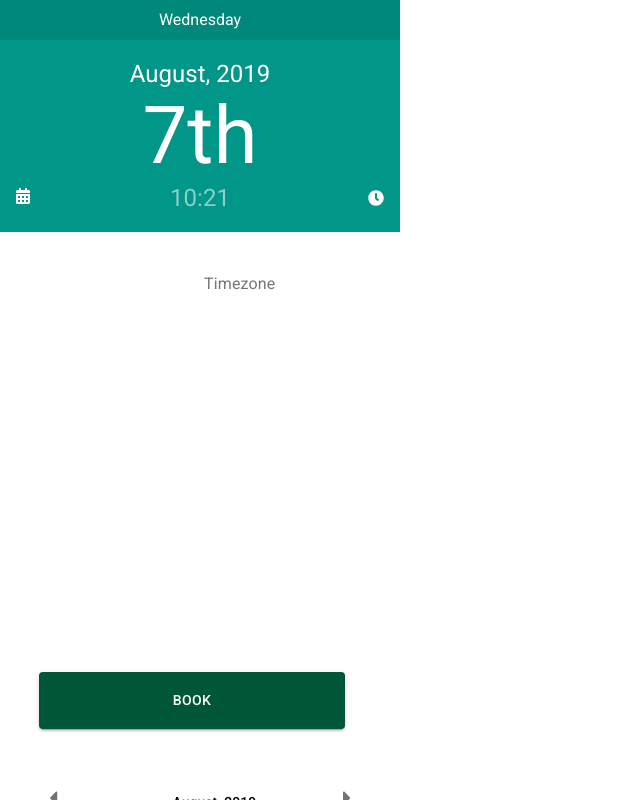
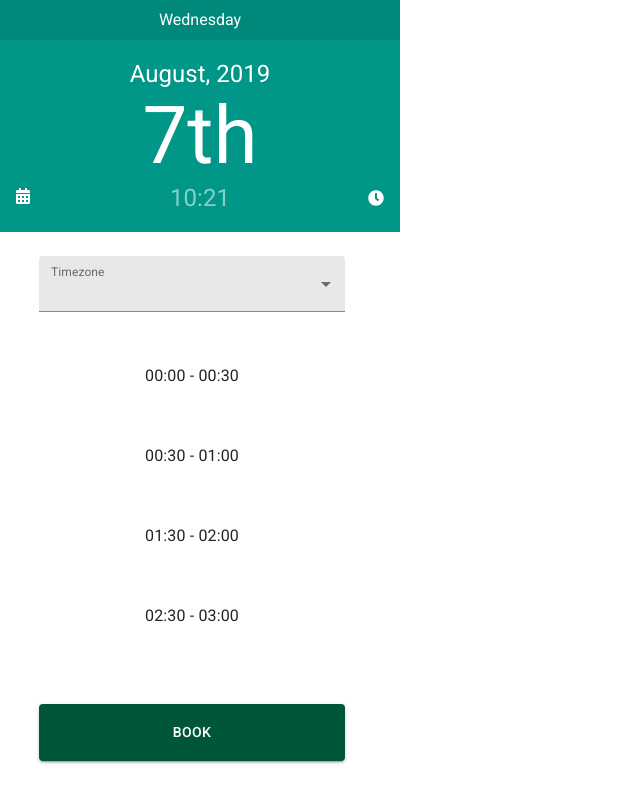
Before and after one commit to wendy-hopla/hopla-calendar-test, a React (Create React App) app: page / in a window 1280 px wide. Both pictures are taken after a click on the element "10". Shown: the top 800 px of the page, without its empty margins (0-640 px from the left). Built offline with nearby package versions, Linux system fonts and the light colour scheme.

Commit message:
components show update

```diff
--- a/src/component/calendar/Calendar.jsx
+++ b/src/component/calendar/Calendar.jsx
@@ -1,57 +1,61 @@
-import React, { Component } from 'react';
+import React, { Component } from "react";
 // import ReactDOM from 'react-dom';
-import moment from 'moment';
-import momentTZ from 'moment-timezone';
+import moment from "moment";
+import momentTZ from "moment-timezone";
 import "./calendar.css";
 
 //Import Other Components
 import CalendarStep from "./CalendarStep";
 
 //Material UI
-import PropTypes from 'prop-types';
-import { withStyles } from '@material-ui/core/styles';
-import FilledInput from '@material-ui/core/FilledInput';
-import InputLabel from '@material-ui/core/InputLabel';
-import FormControl from '@material-ui/core/FormControl';
-import Select from '@material-ui/core/Select';
-import List from '@material-ui/core/List';
-import ListItem from '@material-ui/core/ListItem';
-import ListItemText from '@material-ui/core/ListItemText';
-import Button from '@material-ui/core/Button';
-import { FixedSizeList } from 'react-window';
+import PropTypes from "prop-types";
+import { withStyles } from "@material-ui/core/styles";
+import FilledInput from "@material-ui/core/FilledInput";
+import InputLabel from "@material-ui/core/InputLabel";
+import FormControl from "@material-ui/core/FormControl";
+import Select from "@material-ui/core/Select";
+import List from "@material-ui/core/List";
+import ListItem from "@material-ui/core/ListItem";
+import ListItemText from "@material-ui/core/ListItemText";
+import Button from "@material-ui/core/Button";
+import { FixedSizeList } from "react-window";
 
 // import { range } from "moment-range";
 
 //Bootstrap Grid
-import { Row } from 'react-bootstrap';
-import { Col } from 'react-bootstrap';
+import { Row } from "react-bootstrap";
+import { Col } from "react-bootstrap";
 
 //FontAwesome
-import { library } from '@fortawesome/fontawesome-svg-core';
-import { FontAwesomeIcon } from '@fortawesome/react-fontawesome';
-import { fab } from '@fortawesome/free-brands-svg-icons';
-import { faCalendarAlt, faClock, faCaretLeft, faCaretRight } from '@fortawesome/free-solid-svg-icons';
-import { MenuList, MenuItem } from '@material-ui/core';
+import { library } from "@fortawesome/fontawesome-svg-core";
+import { FontAwesomeIcon } from "@fortawesome/react-fontawesome";
+import { fab } from "@fortawesome/free-brands-svg-icons";
+import {
+  faCalendarAlt,
+  faClock,
+  faCaretLeft,
+  faCaretRight
+} from "@fortawesome/free-solid-svg-icons";
+import { MenuList, MenuItem } from "@material-ui/core";
 
-import { Scrollbars } from 'react-custom-scrollbars';
+import { Scrollbars } from "react-custom-scrollbars";
 
-library.add(fab, faCalendarAlt, faClock, faCaretLeft, faCaretRight)
+library.add(fab, faCalendarAlt, faClock, faCaretLeft, faCaretRight);
 
 const styles = theme => ({
   root: {
-    display: 'flex',
-    flexWrap: 'wrap',
+    display: "flex",
+    flexWrap: "wrap"
   },
   formControl: {
-    width: '100%',
+    width: "100%",
     margin: theme.spacing.unit,
-    minWidth: 320,
+    minWidth: 320
   },
   selectEmpty: {
-    marginTop: theme.spacing.unit * 2,
-  },
+    marginTop: theme.spacing.unit * 2
+  }
 });
-
 
 class Calendar extends Component {
   weekdayshort = moment.weekdaysMin();
@@ -67,21 +71,43 @@ class Calendar extends Component {
     selectedTimezone: null,
     timeZone: momentTZ.tz.names(),
     labelWidth: 0,
-        hourList: ['00:00 - 00:30', '00:30 - 01:00', '01:30 - 02:00', '02:30 - 03:00', '03:30 - 04:00',
-                  '04:30 - 05:00', '05:30 - 06:00', '06:30 - 07:00', '07:30 - 08:00', '08:30 - 09:00',
-                  '09:30 - 10:00', '10:30 - 11:00', '11:30 - 12:00', '12:30 - 13:00', '13:30 - 14:00',
-                  '14:30 - 15:00', '15:30 - 16:00', '16:30 - 17:00', '17:30 - 18:00', '18:30 - 19:00',
-                  '19:30 - 20:00', '20:30 - 21:00', '21:30 - 22:00', '22:30 - 23:00', '23:30 - 24:00'],
     timeSelections: [
-          { id: 'fdsd', hourList: ['00:00 - 00:30', '00:30 - 01:00', '01:30 - 02:00', '02:30 - 03:00', '03:30 - 04:00',
-          '04:30 - 05:00', '05:30 - 06:00', '06:30 - 07:00', '07:30 - 08:00', '08:30 - 09:00',
-          '09:30 - 10:00', '10:30 - 11:00', '11:30 - 12:00', '12:30 - 13:00', '13:30 - 14:00',
-          '14:30 - 15:00', '15:30 - 16:00', '16:30 - 17:00', '17:30 - 18:00', '18:30 - 19:00',
-          '19:30 - 20:00', '20:30 - 21:00', '21:30 - 22:00', '22:30 - 23:00', '23:30 - 24:00'] },
-          { id: 'adsf', title: 'If it will show the texts' },
-          { id: 'afdsf', title: 'Test succeed!' },],
-        displayTimeSelection: false
-    }
+      {
+        id: "timeSelections",
+        hourList: [
+          "00:00 - 00:30",
+          "00:30 - 01:00",
+          "01:30 - 02:00",
+          "02:30 - 03:00",
+          "03:30 - 04:00",
+          "04:30 - 05:00",
+          "05:30 - 06:00",
+          "06:30 - 07:00",
+          "07:30 - 08:00",
+          "08:30 - 09:00",
+          "09:30 - 10:00",
+          "10:30 - 11:00",
+          "11:30 - 12:00",
+          "12:30 - 13:00",
+          "13:30 - 14:00",
+          "14:30 - 15:00",
+          "15:30 - 16:00",
+          "16:30 - 17:00",
+          "17:30 - 18:00",
+          "18:30 - 19:00",
+          "19:30 - 20:00",
+          "20:30 - 21:00",
+          "21:30 - 22:00",
+          "22:30 - 23:00",
+          "23:30 - 24:00"
+        ]
+      },
+      { id: "adsf", title: "If it will show the texts" },
+      { id: "afdsf", title: "Test succeed!" }
+    ],
+    displayTimeSelection: false,
+    displayCalendarTable: false
+  };
 
   renderShowCurrentDay() {
     return this.state.dateObject.format("dddd");
@@ -131,32 +157,31 @@ class Calendar extends Component {
       showCalendarTable: !this.state.showCalendarTable
     });
   };
-      setTimeZone = timezone => {
-
-      };
   showDay() {
-        return <span>{ this.currentDay }</span>;
+    return <span>{this.currentDay}</span>;
   }
-      render(){
-          return(
+  render() {
+    return (
       <div>
-              <p>{ this.currentDay }</p>
+        <p>{this.currentDay}</p>
       </div>
-              )
+    );
   }
   TimeZones = props => {
     let timeZone = [];
     props.data.map(data => {
       timeZone.push(
-            <Select key={data}
+        <Select
+          key={data}
           onChange={e => {
             this.setTimeZone(data);
-            }}>
-            <MenuList>{ data }</MenuList>
+          }}
+        >
+          <MenuList>{data}</MenuList>
         </Select>
       );
     });
-      }
+  };
   MonthList = props => {
     let months = [];
     props.data.map(data => {
@@ -236,7 +261,7 @@ class Calendar extends Component {
     this.setState({
       dateObject: dateObject,
       showMonthTable: !this.state.showMonthTable,
-          showYearNav: !this.state.showYearNav,
+      showYearNav: !this.state.showYearNav
     });
   };
   onYearChange = e => {
@@ -314,42 +339,38 @@ class Calendar extends Component {
       }
     );
   };
+  onCalendarIconClick = () => {
+    this.setState(
+      {
+        displayCalendarTable: false
+      },
+      () => {
+        this.displayCalendarTable();
+      }
+    );
+  };
+  displayCalendarTable = () => {
+    this.setState({
+      displayCalendarTable: !this.state.displayCalendarTable
+    });
+  };
   displayTimeSelection = () => {
     this.setState({
       displayTimeSelection: !this.state.displayTimeSelection
-        })
-      }
+    });
+  };
+  handleChange = field => e => {
+    this.setState({ [field]: e.target.value });
+  };
 
-      // componentDidMount() {
-      //   this.setState({
-      //     labelWidth: ReactDOM.findDOMNode(this.InputLabelRef).offsetWidth
-      //   });
-      // };
-
-      // handleChange = event => {
-      //   this.setState({ [event.target.name]: event.target.value });
-      // };
-      handleChange = field => e => {
-        this.setState({[field]: e.target.value})
-      }
-
-      calendarTable = ({show}) => {
-
-      }
+  calendarTable = ({ show }) => {};
 
   render() {
     const { classes } = this.props;
 
     let timeSelections = null;
-        if ( this.state.displayTimeSelection ) {
-          timeSelections = (
-          <div>
-               {/* { this.state.timeSelections.map((timeSelections, index) => { */}
-                 {/* return  */}
-                 <CalendarStep />
-               {/* })} */}
-          </div>
-          )
+    if (this.state.displayTimeSelection) {
+      timeSelections = <CalendarStep />;
     }
 
     let weekdayshortname = this.weekdayshort.map(day => {
@@ -368,7 +389,6 @@ class Calendar extends Component {
           <span
             onClick={e => {
               this.onDayClick(e, d);
-
             }}
           >
             {d}
@@ -400,21 +420,23 @@ class Calendar extends Component {
 
     return (
       <section className="body-section">
-              <div className="top-header">
-              { this.renderShowCurrentDay() }
-              </div>
+        <div className="top-header">{this.renderShowCurrentDay()}</div>
         <div className="cover-header">
-              <div className="month-year">
-              { this.renderShowCurrentMonthYear() }
-              </div>
-              <div className="day-num">
-              { this.renderShowCurrentDayNum() }
-              </div>
+          <div className="month-year">{this.renderShowCurrentMonthYear()}</div>
+          <div className="day-num">{this.renderShowCurrentDayNum()}</div>
           <Row>
             <Col xs lg="2" className="calendar-icon">
-              <FontAwesomeIcon icon="calendar-alt"/>
+              <span
+                onClick={e => {
+                  this.onCalendarIconClick();
+                }}
+              >
+                <FontAwesomeIcon icon="calendar-alt" />
+              </span>
             </Col>
-              <Col xs lg="8" className="hour-minute-range">{ this.renderShowCurrentHour() }</Col>
+            <Col xs lg="8" className="hour-minute-range">
+              {this.renderShowCurrentHour()}
+            </Col>
             <Col xs lg="2" className="clock-icon">
               <FontAwesomeIcon icon="clock" />
             </Col>
@@ -429,11 +451,13 @@ class Calendar extends Component {
                   onClick={e => {
                     this.onPrev();
                   }}
-                          className="calendar-button button-prev">
+                  className="calendar-button button-prev"
+                >
                   <FontAwesomeIcon icon="caret-left" />
                 </span>
                 {!this.state.showMonthTable && !this.state.showYearEditor && (
-                          <span className="calendar-label calendar-label-left"
+                  <span
+                    className="calendar-label calendar-label-left"
                     onClick={e => {
                       this.showMonth();
                     }}
@@ -455,11 +479,14 @@ class Calendar extends Component {
                     this.onNext();
                   }}
                   className="calendar-button button-next"
-                      ><FontAwesomeIcon icon="caret-right" />
+                >
+                  <FontAwesomeIcon icon="caret-right" />
                 </span>
               </div>
               <div className="calendar-date">
-                      {this.state.showYearNav && <this.YearTable props={this.year()} />}
+                {this.state.showYearNav && (
+                  <this.YearTable props={this.year()} />
+                )}
                 {this.state.showMonthTable && (
                   <this.MonthList data={moment.months()} />
                 )}
@@ -503,8 +530,7 @@ class Calendar extends Component {
 }
 
 Calendar.propTypes = {
-  classes: PropTypes.object.isRequired,
-  style: PropTypes.object.isRequired,
+  classes: PropTypes.object.isRequired
 };
 
-export default withStyles(styles) (Calendar);
+export default withStyles(styles)(Calendar);
--- a/src/component/calendar/CalendarStep.jsx
+++ b/src/component/calendar/CalendarStep.jsx
@@ -1,84 +1,155 @@
-import React, { Component } from 'react';
+import React, { Component } from "react";
 // import ReactDOM from 'react-dom';
-import moment from 'moment';
-import momentTZ from 'moment-timezone';
+import moment from "moment";
+import momentTZ from "moment-timezone";
 import "./calendar.css";
 
 //Material UI
-import PropTypes from 'prop-types';
-import { withStyles } from '@material-ui/core/styles';
-import FilledInput from '@material-ui/core/FilledInput';
-import InputLabel from '@material-ui/core/InputLabel';
-import FormControl from '@material-ui/core/FormControl';
-import Select from '@material-ui/core/Select';
-import List from '@material-ui/core/List';
-import ListItem from '@material-ui/core/ListItem';
-import ListItemText from '@material-ui/core/ListItemText';
-import Button from '@material-ui/core/Button';
-import { FixedSizeList } from 'react-window';
+import PropTypes from "prop-types";
+import { withStyles } from "@material-ui/core/styles";
+import FilledInput from "@material-ui/core/FilledInput";
+import InputLabel from "@material-ui/core/InputLabel";
+import FormControl from "@material-ui/core/FormControl";
+import Select from "@material-ui/core/Select";
+import List from "@material-ui/core/List";
+import ListItem from "@material-ui/core/ListItem";
+import ListItemText from "@material-ui/core/ListItemText";
+import Button from "@material-ui/core/Button";
+import { FixedSizeList } from "react-window";
 
 // import { range } from "moment-range";
 
 //Bootstrap Grid
-import { Row } from 'react-bootstrap';
-import { Col } from 'react-bootstrap';
+import { Row } from "react-bootstrap";
+import { Col } from "react-bootstrap";
 
 //FontAwesome
-import { library } from '@fortawesome/fontawesome-svg-core';
-import { FontAwesomeIcon } from '@fortawesome/react-fontawesome';
-import { fab } from '@fortawesome/free-brands-svg-icons';
-import { faCalendarAlt, faClock, faCaretLeft, faCaretRight } from '@fortawesome/free-solid-svg-icons';
-import { MenuList, MenuItem } from '@material-ui/core';
+import { library } from "@fortawesome/fontawesome-svg-core";
+import { FontAwesomeIcon } from "@fortawesome/react-fontawesome";
+import { fab } from "@fortawesome/free-brands-svg-icons";
+import {
+  faCalendarAlt,
+  faClock,
+  faCaretLeft,
+  faCaretRight
+} from "@fortawesome/free-solid-svg-icons";
+import { MenuList, MenuItem } from "@material-ui/core";
 
-import { Scrollbars } from 'react-custom-scrollbars';
+import { Scrollbars } from "react-custom-scrollbars";
 
-library.add(fab, faCalendarAlt, faClock, faCaretLeft, faCaretRight)
+library.add(fab, faCalendarAlt, faClock, faCaretLeft, faCaretRight);
 
 const styles = theme => ({
   root: {
-    display: 'flex',
-    flexWrap: 'wrap',
+    display: "flex",
+    flexWrap: "wrap"
   },
   formControl: {
-    width: '100%',
+    width: "100%",
     margin: theme.spacing.unit,
-    minWidth: 320,
+    minWidth: 320
   },
   selectEmpty: {
-    marginTop: theme.spacing.unit * 2,
-  },
+    marginTop: theme.spacing.unit * 2
+  }
 });
 
+class CalendarStep extends Component {
+  state = {
+    selectedTimezone: null,
+    timeZone: momentTZ.tz.names(),
+    hourList: [
+      "00:00 - 00:30",
+      "00:30 - 01:00",
+      "01:30 - 02:00",
+      "02:30 - 03:00",
+      "03:30 - 04:00",
+      "04:30 - 05:00",
+      "05:30 - 06:00",
+      "06:30 - 07:00",
+      "07:30 - 08:00",
+      "08:30 - 09:00",
+      "09:30 - 10:00",
+      "10:30 - 11:00",
+      "11:30 - 12:00",
+      "12:30 - 13:00",
+      "13:30 - 14:00",
+      "14:30 - 15:00",
+      "15:30 - 16:00",
+      "16:30 - 17:00",
+      "17:30 - 18:00",
+      "18:30 - 19:00",
+      "19:30 - 20:00",
+      "20:30 - 21:00",
+      "21:30 - 22:00",
+      "22:30 - 23:00",
+      "23:30 - 24:00"
+    ]
+  };
 
-const CalendarStep = ( props ) => {
+  handleChange = field => e => {
+    this.setState({ [field]: e.target.value });
+  };
+
+  render() {
+    const hourList = null;
     return (
       <Col>
         <div className="col filter-column">
           <FormControl variant="filled">
             <InputLabel>Timezone</InputLabel>
-       {/* <Select value={this.state.timeZone} onChange={this.handleChange('timeZone')} input={<FilledInput placeholder="GMT+2 (South Africa)" name="timeZone" id="filled-timeZone-simple"/>}>
+            <Select
+              value={this.state.timeZone}
+              onChange={this.handleChange("timeZone")}
+              input={
+                <FilledInput
+                  placeholder="GMT+2 (South Africa)"
+                  name="timeZone"
+                  id="filled-timeZone-simple"
+                />
+              }
+            >
               <MenuItem>GMT+2 (South Africa)</MenuItem>
-         {this.state.timeZone.map(data => <MenuItem key={data} className="time-list"><span>{data}</span><br/></MenuItem>)}
-       </Select> */}
+              {this.state.timeZone.map(data => (
+                <MenuItem key={data} className="time-list">
+                  <span>{data}</span>
+                  <br />
+                </MenuItem>
+              ))}
+            </Select>
           </FormControl>
           <List className="hour">
             <Scrollbars>
-       {/* {this.state.hourList.map(data => <ListItem key={data} className="hour-row"><ListItemText className="hour-item">{data}</ListItemText><br/></ListItem>)} */}
-       <ListItem key={props.hourList} className="row"><ListItemText>{props.hourList}</ListItemText></ListItem>
+              {this.state.hourList.map(data => (
+                <ListItem key={data} className="hour-row">
+                  <ListItemText className="hour-item">{data}</ListItemText>
+                  <br />
+                </ListItem>
+              ))}
+              <HourList hourList={hourList} />
             </Scrollbars>
           </List>
-     <Button variant="contained" color="primary" className="button-primary">
+          <Button
+            variant="contained"
+            color="primary"
+            className="button-primary"
+          >
             BOOK
           </Button>
         </div>
       </Col>
-    )
+    );
+  }
+}
+
+const HourList = props => (
+  <ListItem key={props.hourList} className="row">
+    <ListItemText>{props.hourList}</ListItemText>
+  </ListItem>
+);
+
+CalendarStep.propTypes = {
+  classes: PropTypes.object.isRequired
 };
 
-
-   CalendarStep.propTypes = {
-    classes: PropTypes.object.isRequired,
-    style: PropTypes.object.isRequired,
-  };
-
-export default  withStyles(styles) (CalendarStep);
+export default withStyles(styles)(CalendarStep);
--- a/src/component/calendar/calendar.css
+++ b/src/component/calendar/calendar.css
@@ -8,67 +8,67 @@
  |  @copyright     Copyright Â© 2018 - SamBrishes, pytesNET <pytes@gmx.net>
  |                 Copyright Â© 2018 - MrGuiseppe <https://github.com/MrGuiseppe>
  */
-body{
+body {
   background: #fff;
   overflow-x: hidden;
 }
-.header-section{
+.header-section {
   position: relative;
 }
-.top-header{
+.top-header {
   text-align: center;
   padding: 8px;
-  background: #00897B;
+  background: #00897b;
   color: #fff;
   width: 100%;
 }
-.cover-header{
+.cover-header {
   text-align: center;
   padding: 16px;
   background: #009688;
   color: #fff;
 }
-.month-year{
-  margin-bottom: -16px;;
+.month-year {
+  margin-bottom: -16px;
   font-size: 24px;
 }
-.day-num{
+.day-num {
   margin-bottom: -16px;
   font-size: 80px;
 }
-.hour-minute-range{
+.hour-minute-range {
   font-size: 24px;
-  color: rgba(255, 255, 255, .54);
+  color: rgba(255, 255, 255, 0.54);
 }
-.body-section{
-  width:400px;
+.body-section {
+  width: 400px;
   text-align: center;
   overflow: hidden;
 }
-.calendar-icon{
+.calendar-icon {
   text-align: left;
   margin-top: 5px;
 }
-.clock-icon{
+.clock-icon {
   text-align: right;
   margin-top: 7px;
 }
-.calendar-column{
+.calendar-column {
   display: block;
   margin-top: 16px;
   /* padding: 24px 24px 24px 37px; */
 }
-.filter-column{
+.filter-column {
   display: block;
   padding: 24px 40px 24px 24px;
 }
-.calendar-view{
+.calendar-view {
   display: block;
 }
-.time-list{
+.time-list {
   padding: 16px !important;
 }
-.hour{
+.hour {
   height: 360px;
   margin-top: 16px !important;
   margin-bottom: 16px !important;
@@ -82,15 +82,15 @@ body{
 /* .hour-row{
   padding: 24px !important;
 } */
-.hour-item{
+.hour-item {
   text-align: center;
 }
-li.hour-row{
+li.hour-row {
   padding: 24px !important;
 }
-li.hour-row :hover{
-  cursor:pointer;
-  background-color:#EBEBEB;
+li.hour-row :hover {
+  cursor: pointer;
+  background-color: #ebebeb;
   color: #000;
   font-weight: 500;
 }
@@ -100,7 +100,7 @@ li.hour-row :hover{
   color: #000;
   font-weight: 500;
 } */
-.button-primary{
+.button-primary {
   padding: 16px !important;
   width: 100%;
   background-color: #005738 !important;
@@ -147,10 +147,10 @@ li.hour-row :hover{
   background-repeat: no-repeat;
   background-position: center center;
 }
-.calendar-label-left{
+.calendar-label-left {
   text-align: right;
 }
-.calendar-label-right{
+.calendar-label-right {
   text-align: left;
   padding-left: 4px;
 }
@@ -193,7 +193,7 @@ li.hour-row :hover{
 }
 .tail-datetime-calendar .calendar-date table thead tr > *,
 .tail-datetime-calendar .calendar-date table tbody tr > * {
-  color: rgba(0, 0, 0, .55);
+  color: rgba(0, 0, 0, 0.55);
   width: 35px;
   height: 35px;
   padding: 0;
@@ -381,10 +381,13 @@ li.hour-row :hover{
   line-height: 12px;
 }
 /* @end tail.DateTime */
+.MuiFormControl-root {
+  width: 100%;
+}
 
 /* @start of media queries */
-@media(min-width: 320px){
-  .tail-datetime-calendar .calendar-date table tbody tr > *::after{
+@media (min-width: 320px) {
+  .tail-datetime-calendar .calendar-date table tbody tr > *::after {
     left: 7px !important;
   }
   .calendar-column {
@@ -392,8 +395,8 @@ li.hour-row :hover{
     padding: 24px 24px 24px 24px;
   }
 }
-@media(min-width: 375px){
-  .tail-datetime-calendar .calendar-date table tbody tr > *::after{
+@media (min-width: 375px) {
+  .tail-datetime-calendar .calendar-date table tbody tr > *::after {
     left: 11px !important;
   }
   .calendar-column {
@@ -401,8 +404,8 @@ li.hour-row :hover{
     padding: 24px 24px 24px 24px;
   }
 }
-@media(min-width: 425px){
-  .tail-datetime-calendar .calendar-date table tbody tr > *::after{
+@media (min-width: 425px) {
+  .tail-datetime-calendar .calendar-date table tbody tr > *::after {
     left: 14px !important;
   }
   .calendar-column {
@@ -410,8 +413,8 @@ li.hour-row :hover{
     padding: 24px 24px 24px 24px;
   }
 }
-@media(min-width: 540px){
-  .tail-datetime-calendar .calendar-date table tbody tr > *::after{
+@media (min-width: 540px) {
+  .tail-datetime-calendar .calendar-date table tbody tr > *::after {
     left: 22px !important;
   }
   .calendar-column {
@@ -419,8 +422,8 @@ li.hour-row :hover{
     padding: 24px 24px 24px 24px;
   }
 }
-@media(min-width: 680px){
-  .tail-datetime-calendar .calendar-date table tbody tr > *::after{
+@media (min-width: 680px) {
+  .tail-datetime-calendar .calendar-date table tbody tr > *::after {
     left: 29px !important;
   }
   .calendar-column {
@@ -428,8 +431,8 @@ li.hour-row :hover{
     padding: 24px 24px 24px 24px;
   }
 }
-@media(max-width: 767px){
-  .filter-column{
+@media (max-width: 767px) {
+  .filter-column {
     display: none;
   }
   .tail-datetime-calendar {
@@ -449,7 +452,7 @@ li.hour-row :hover{
     padding-left: 22px !important;
   }
 }
-@media(min-width: 768px){
+@media (min-width: 768px) {
   /* Select a Day */
   .tail-datetime-calendar .calendar-date table tbody tr > *::after {
     top: 3px;
@@ -472,7 +475,7 @@ li.hour-row :hover{
     padding-left: 16px !important;
   }
 }
-@media(min-width: 1024px){
+@media (min-width: 1024px) {
   .tail-datetime-calendar .calendar-date table tbody tr > *::after {
     top: 3px;
     left: 13px !important;
@@ -494,7 +497,7 @@ li.hour-row :hover{
     padding-left: 0;
   }
 }
-@media(min-width: 1280px){
+@media (min-width: 1280px) {
   .tail-datetime-calendar .calendar-date table tbody tr > *::after {
     top: 3px;
     left: 30px !important;
@@ -517,7 +520,7 @@ li.hour-row :hover{
   }
 }
 
-@media(min-width: 1440px){
+@media (min-width: 1440px) {
   .tail-datetime-calendar .calendar-date table tbody tr > *::after {
     top: 3px;
     left: 13px !important;
@@ -539,7 +542,7 @@ li.hour-row :hover{
     padding-left: 18px !important;
   }
 }
-@media(min-width: 2560px){
+@media (min-width: 2560px) {
   .tail-datetime-calendar .calendar-date table tbody tr > *::after {
     top: 3px;
     left: 75px !important;
```
Lines whose indentation alone changed are shown as unchanged.
